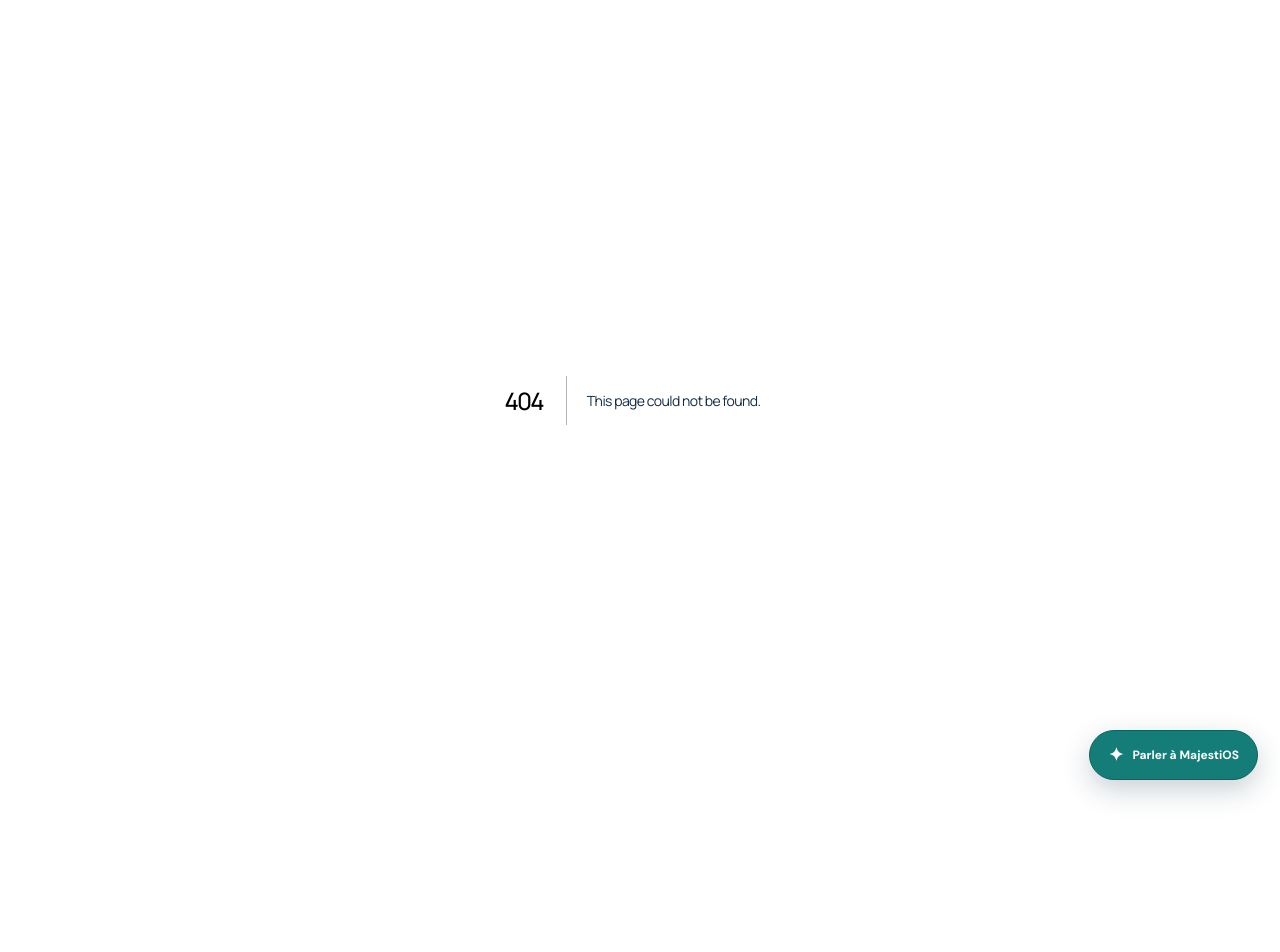
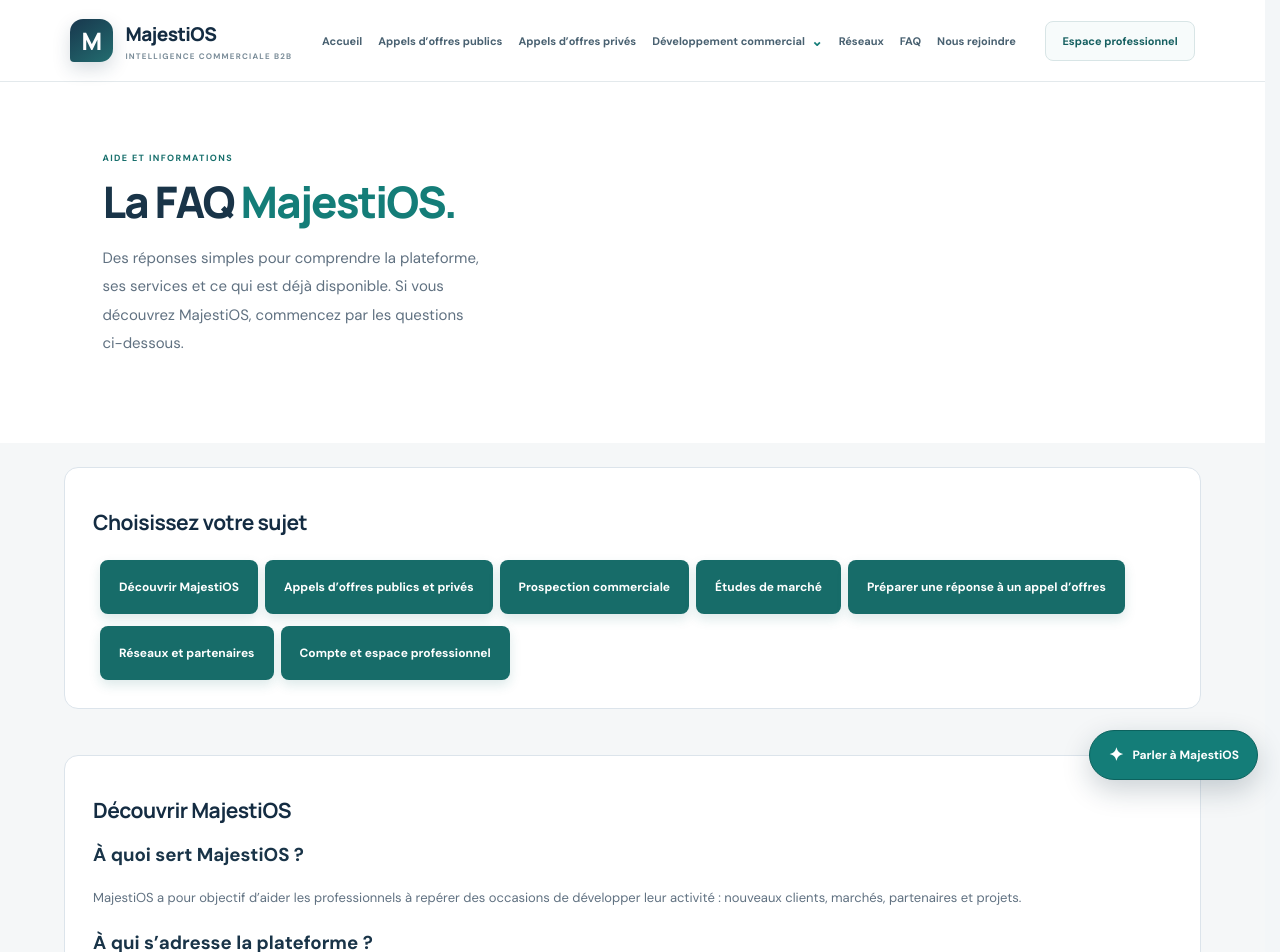
Before and after one commit to Chexpeer/Majestios, a Next.js app: page /faq in a window 1280 px wide. Before the commit this address had no page. Shown: the top 952 px of the page. Before the commit the page ends 800 px from the top, so only its background shows below. Built offline with nearby package versions, Linux system fonts and the light colour scheme.

Commit message:
Créer une FAQ simple avec réponses et ancres thématiques

```diff
--- /dev/null
+++ b/src/app/faq/page.tsx
@@ -0,0 +1,109 @@
+import Link from "next/link";
+import PublicHeader from "@/components/public-header";
+
+export const metadata = {
+  title: "FAQ — Questions fréquentes | MajestiOS",
+  description: "Comprendre simplement MajestiOS, les appels d’offres, la prospection et les services en préparation.",
+};
+
+const sections = [
+  {
+    id: "decouvrir",
+    title: "Découvrir MajestiOS",
+    items: [
+      ["À quoi sert MajestiOS ?", "MajestiOS a pour objectif d’aider les professionnels à repérer des occasions de développer leur activité : nouveaux clients, marchés, partenaires et projets."],
+      ["À qui s’adresse la plateforme ?", "Elle est pensée pour les entreprises, indépendants, consultants et autres professionnels qui souhaitent trouver des opportunités et mieux organiser leur développement commercial."],
+      ["Est-ce un réseau social ou un simple annuaire ?", "Non. L’ambition est de réunir plusieurs outils utiles au développement commercial, depuis la recherche d’opportunités jusqu’à la préparation des prochaines actions."],
+    ],
+  },
+  {
+    id: "appels-offres",
+    title: "Appels d’offres publics et privés",
+    items: [
+      ["Où trouver les appels d’offres publics ?", "La rubrique Appels d’offres publics permet de consulter les opportunités issues de la source actuellement raccordée au site. Vérifiez toujours les informations et dates sur l’avis officiel."],
+      ["Les appels d’offres privés sont-ils tous disponibles ?", "Pas nécessairement. La couverture dépend des sources accessibles et des autorisations de diffusion. Une opportunité ne doit pas être considérée comme exhaustive sans vérification."],
+      ["MajestiOS dépose-t-il une candidature à ma place ?", "Non. La plateforme ne dépose pas automatiquement votre dossier. Vous restez responsable de votre candidature et du respect des consignes de l’acheteur."],
+    ],
+  },
+  {
+    id: "prospection",
+    title: "Prospection commerciale",
+    items: [
+      ["À quoi sert la prospection commerciale ?", "Elle aide à mieux définir les entreprises à contacter, comprendre leurs besoins possibles et préparer une prise de contact pertinente."],
+      ["MajestiOS fournit-il déjà une liste complète de prospects vérifiés ?", "La collecte et l’enrichissement automatisés font partie du périmètre envisagé. Ils ne sont pas présentés ici comme un service entièrement opérationnel. Les coordonnées doivent toujours être vérifiées."],
+      ["L’intelligence artificielle peut-elle se tromper ?", "Oui. Une suggestion de l’IA est une aide, pas une garantie. Les informations importantes doivent être vérifiées avant toute décision ou prise de contact."],
+    ],
+  },
+  {
+    id: "etudes-de-marche",
+    title: "Études de marché",
+    items: [
+      ["Que permet une étude de marché ?", "Elle aide à mieux comprendre les clients, les concurrents, les tendances et les possibilités dans un secteur ou une zone géographique."],
+      ["Les études sont-elles générées automatiquement aujourd’hui ?", "La page décrit le fonctionnement visé. Un moteur d’étude complet n’est pas déclaré opérationnel à ce stade. Les conclusions futures devront être accompagnées de sources et de limites clairement expliquées."],
+    ],
+  },
+  {
+    id: "accompagnement-appels-offres",
+    title: "Préparer une réponse à un appel d’offres",
+    items: [
+      ["Comment MajestiOS peut-il aider ?", "Le parcours prévu aide à comprendre la demande, vérifier si elle correspond à votre entreprise et préparer la liste des documents et des dates importantes."],
+      ["Les documents générés suffisent-ils pour répondre ?", "Non. Vous devez contrôler les pièces demandées, les délais et les règles dans le dossier officiel. En cas de doute, demandez conseil à un professionnel compétent."],
+    ],
+  },
+  {
+    id: "reseaux",
+    title: "Réseaux et partenaires",
+    items: [
+      ["Puis-je contacter directement tous les partenaires affichés ?", "La rubrique Réseaux présente les types de coopération recherchés. Elle ne constitue pas encore un annuaire de partenaires dont tous les profils auraient été vérifiés."],
+      ["Comment proposer une collaboration ?", "Vous pouvez commencer par la rubrique Nous rejoindre. Les fonctions de mise en relation seront proposées à mesure que le parcours de contact et le suivi seront disponibles."],
+    ],
+  },
+  {
+    id: "compte",
+    title: "Compte et espace professionnel",
+    items: [
+      ["Que faire si j’ai une question sur mon compte ?", "Consultez d’abord les informations de cette FAQ. Si votre question concerne un accès ou une difficulté précise, utilisez les moyens de contact affichés sur le site lorsqu’ils sont disponibles."],
+      ["Toutes les fonctionnalités sont-elles déjà disponibles ?", "Non. Certaines pages présentent des services en préparation. Le site doit distinguer clairement les outils disponibles des fonctionnalités encore en cours de conception ou de raccordement."],
+    ],
+  },
+];
+
+export default function FAQPage() {
+  return (
+    <main className="public-site concept-page">
+      <PublicHeader />
+      <section className="how-section concept-hero">
+        <div>
+          <span className="section-label">AIDE ET INFORMATIONS</span>
+          <h1>La FAQ <em>MajestiOS.</em></h1>
+          <p>Des réponses simples pour comprendre la plateforme, ses services et ce qui est déjà disponible. Si vous découvrez MajestiOS, commencez par les questions ci-dessous.</p>
+        </div>
+      </section>
+      <section className="concept-principles">
+        <h2>Choisissez votre sujet</h2>
+        <div className="route-actions">
+          {sections.map((section) => <a className="search-submit concept-cta" key={section.id} href={`#${section.id}`}>{section.title}</a>)}
+        </div>
+      </section>
+      {sections.map((section) => (
+        <section className="concept-principles" id={section.id} key={section.id}>
+          <h2>{section.title}</h2>
+          {section.items.map(([question, answer]) => (
+            <article className="faq-item" key={question}>
+              <h3>{question}</h3>
+              <p>{answer}</p>
+            </article>
+          ))}
+        </section>
+      ))}
+      <section className="concept-principles">
+        <h2>Vous souhaitez aller plus loin ?</h2>
+        <p>Découvrez les services proposés par MajestiOS ou présentez-nous votre projet.</p>
+        <div className="route-actions">
+          <Link className="search-submit concept-cta" href="/developpement-commercial">Voir les services</Link>
+          <Link className="search-submit concept-cta" href="/nous-rejoindre">Nous rejoindre</Link>
+        </div>
+      </section>
+    </main>
+  );
+}
```
